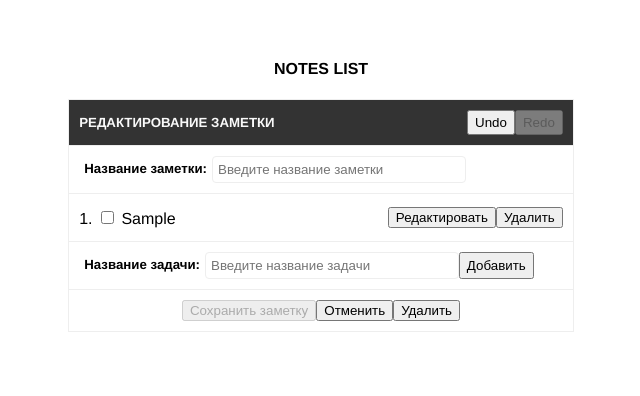
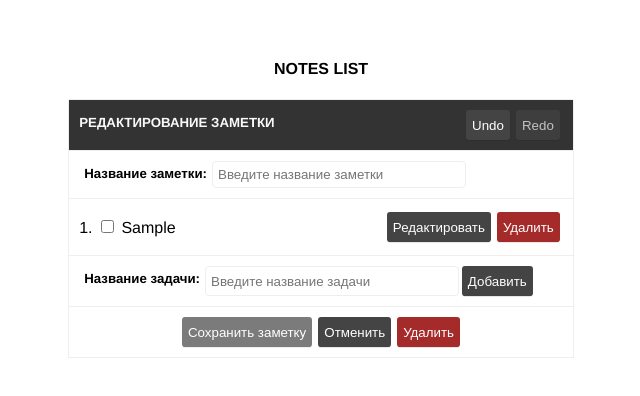
Before and after one commit to Two-Faces/notes-vue, a Vue app: page /note/1/edit in a window 1280 px wide. Both pictures are taken after typing "Sample" into the empty fields and a click on the button "Добавить". Shown: the top 396 px of the page, without its empty margins (319-959 px from the left). Built offline with nearby package versions, Linux system fonts and the light colour scheme; what vue-js-modal would draw is missing.

Commit message:
Поправка стилей в более-менее юзабельный вид.

```diff
--- a/src/App.vue
+++ b/src/App.vue
@@ -31,5 +31,37 @@ export default {
     -webkit-font-smoothing: antialiased;
     -moz-osx-font-smoothing: grayscale;
     margin-top: 60px;
+
+    button {
+      outline: none;
+      box-shadow: 0 1px 1px -1px #000;
+      cursor: pointer;
+      margin: 0 3px;
+      border-radius: 3px;
+      color: #fff;
+      background: #444;
+      border: 0;
+      height: 30px;
+      transition: .1s;
+
+      &:disabled {
+        opacity: .7;
+        cursor: not-allowed;
+      }
+
+      &:not(:disabled):hover {
+        opacity: .9;
+        transform: translate(0,-1px);
+      }
+
+      &.error {
+        background: brown;
+        color: #fff;
+      }
+      &.success {
+        background: darkslategrey;
+        color: #fff;
+      }
+    }
   }
 </style>
--- a/src/components/Form.vue
+++ b/src/components/Form.vue
@@ -35,7 +35,7 @@
             </button>
             <template v-if="isEdit">
                 <button @click="cancel">Отменить</button>
-                <button @click="remove">Удалить</button>
+                <button @click="remove" class="error">Удалить</button>
             </template>
         </div>
     </div>
--- a/src/components/Home.vue
+++ b/src/components/Home.vue
@@ -1,6 +1,6 @@
 <template>
     <section class="notes-section">
-        <router-link :to="{name: 'create'}" tag="button" class="create-note">
+        <router-link :to="{name: 'create'}" tag="button" class="success">
             Создать новую заметку
         </router-link>
         <div class="notes-wrapper">
@@ -30,14 +30,6 @@
     .notes-section {
         text-align: center;
 
-        .create-note {
-            border: 0;
-            outline: none;
-            background: darkgreen;
-            color: #eee;
-            cursor: pointer;
-        }
-
         .notes-wrapper{
             display: flex;
             justify-content: center;
--- a/src/components/List.vue
+++ b/src/components/List.vue
@@ -18,7 +18,7 @@
             <template v-if="!disabled">
                 <div class="actions" v-if="edit !== key">
                     <button @click="edited(key)">Редактировать</button>
-                    <button @click="deleted(key)">Удалить</button>
+                    <button @click="deleted(key)" class="error">Удалить</button>
                 </div>
                 <div class="actions" v-else>
                     <button @click="save">Сохранить</button>
--- a/src/components/Note.vue
+++ b/src/components/Note.vue
@@ -6,7 +6,7 @@
                 <router-link :to="{name: 'edit', params: {id: id}}" tag="button">
                     Редактировать
                 </router-link>
-                <button class="button" @click="remove">Удалить</button>
+                <button class="error" @click="remove">Удалить</button>
             </div>
         </div>
         <div class="note-body">
@@ -73,7 +73,6 @@
     .note {
         margin: 20px;
         color: #333;
-        padding: 15px;
         box-shadow: 0 2px 7px -7px #333;
         border-radius: 4px;
         min-width: 250px;
@@ -82,31 +81,15 @@
 
         .note-header {
             border-bottom: 1px solid #eee;
-            padding-bottom: 5px;
+            padding: 10px;
             display: flex;
             align-items: center;
+            background: #333;
+            color: #fff;
 
             h5 {
                 margin: 0 10px 0 0;
                 flex: 1;
-            }
-
-            button {
-                border: 0;
-                outline: none;
-                cursor: pointer;
-                background: slategray;
-                color: #eee;
-                margin-left: 1px;
-                transition: .3s;
-
-                &:last-of-type {
-                    background: orangered;
-                }
-
-                &:hover {
-                    opacity: .8;
-                }
             }
         }
 
```
